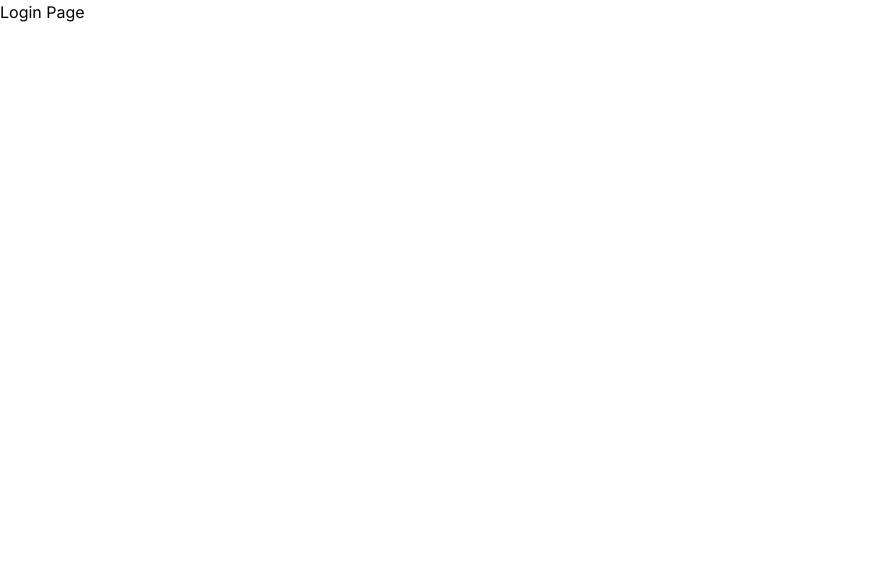
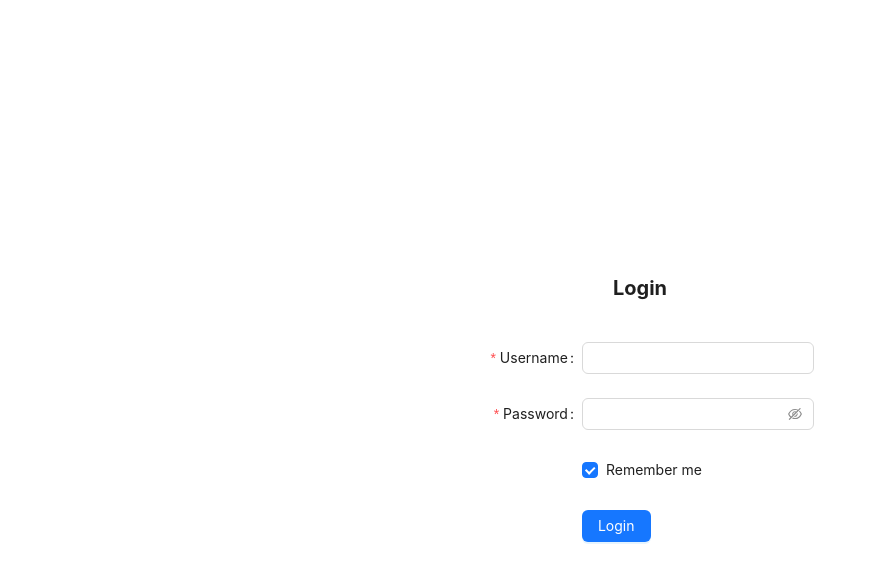
Before and after one commit to Raad05/project-management-dashboard, a Next.js app: page /login in a window 1280 px wide. Shown: the top 582 px of the page, without its empty margins (0-876 px from the left). Built offline with nearby package versions, Linux system fonts and the light colour scheme.

Commit message:
initial LoginPage component done

```diff
--- /dev/null
+++ b/app/components/LoginPage/LoginPage.tsx
@@ -0,0 +1,73 @@
+"use client";
+
+import type { FormProps } from "antd";
+import { Button, Checkbox, Form, Input } from "antd";
+
+type FieldType = {
+  username?: string;
+  password?: string;
+  remember?: string;
+};
+
+const onFinish: FormProps<FieldType>["onFinish"] = (values) => {
+  if (values.username === "Yamin" && values.password === "123") {
+    console.log("Success:", values);
+    alert("Login successful!");
+  }
+  console.log("Username or password does not match");
+  alert("Username or password does not match");
+};
+
+const onFinishFailed: FormProps<FieldType>["onFinishFailed"] = (errorInfo) => {
+  console.log("Failed:", errorInfo);
+
+  errorInfo.errorFields.map((error) => alert(error.errors[0]));
+};
+
+const LoginPage = () => (
+  <div className="flex justify-center items-center h-screen">
+    <Form
+      name="basic"
+      labelCol={{ span: 8 }}
+      wrapperCol={{ span: 16 }}
+      style={{ maxWidth: 600 }}
+      initialValues={{ remember: true }}
+      onFinish={onFinish}
+      onFinishFailed={onFinishFailed}
+      autoComplete="off"
+    >
+      <p className="my-10 font-bold text-xl text-center">Login</p>
+      <Form.Item<FieldType>
+        label="Username"
+        name="username"
+        rules={[{ required: true, message: "Please input your username!" }]}
+      >
+        <Input />
+      </Form.Item>
+
+      <Form.Item<FieldType>
+        label="Password"
+        name="password"
+        rules={[{ required: true, message: "Please input your password!" }]}
+      >
+        <Input.Password />
+      </Form.Item>
+
+      <Form.Item<FieldType>
+        name="remember"
+        valuePropName="checked"
+        wrapperCol={{ offset: 8, span: 16 }}
+      >
+        <Checkbox>Remember me</Checkbox>
+      </Form.Item>
+
+      <Form.Item wrapperCol={{ offset: 8, span: 16 }}>
+        <Button type="primary" htmlType="submit">
+          Login
+        </Button>
+      </Form.Item>
+    </Form>
+  </div>
+);
+
+export default LoginPage;
--- a/app/components/LoginPage/Loginpage.tsx
+++ /dev/null
@@ -1,9 +0,0 @@
-const Loginpage = () => {
-  return (
-    <div className="login-page">
-      <h1>Login Page</h1>
-    </div>
-  );
-};
-
-export default Loginpage;
--- a/app/login/page.tsx
+++ b/app/login/page.tsx
@@ -1,5 +1,5 @@
 import React from "react";
-import Loginpage from "../components/LoginPage/Loginpage";
+import Loginpage from "../components/LoginPage/LoginPage";
 
 const Login = () => {
   return <Loginpage></Loginpage>;
```
